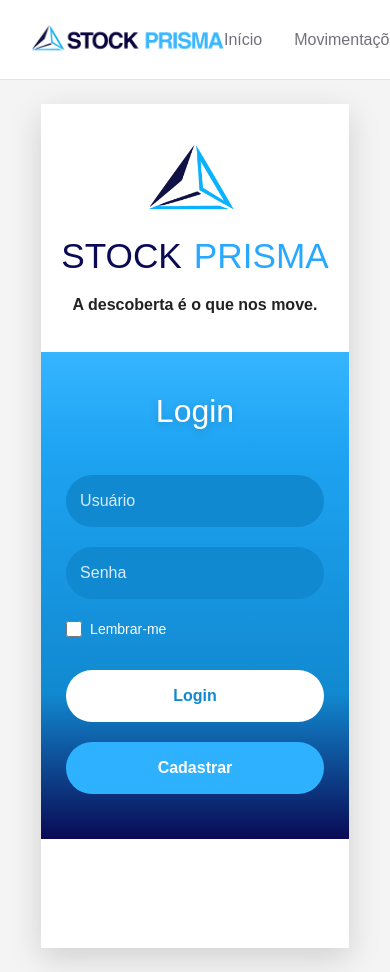
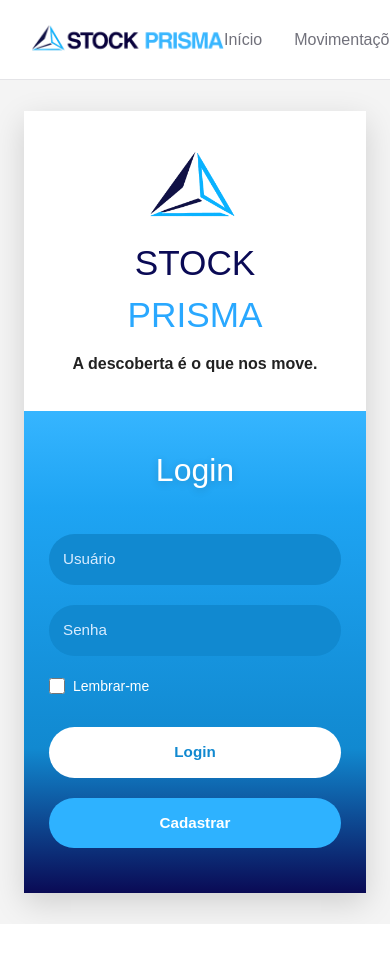
Before and after one commit to pajelive/stock-prisma, a Next.js app in the folder stock_prisma_interface/: page /login in a window 390 px wide. After the commit the page ends 924 px from the top, so only its background shows below. Built offline with nearby package versions, Linux system fonts and the light colour scheme.

Commit message:
Centralizando componente Login

```diff
--- a/stock_prisma_interface/src/components/TelaLogin.module.css
+++ b/stock_prisma_interface/src/components/TelaLogin.module.css
@@ -1,3 +1,7 @@
+/* ==========================================================
+   Container
+========================================================== */
+
 .container {
     width: 100%;
     max-width: 1200px;
@@ -5,39 +9,17 @@
 
     display: flex;
 
-    background: white;
+    background: #fff;
     border-radius: 30px;
     overflow: hidden;
 
-    box-shadow: 0 10px 30px rgba(0,0,0,.15);
+    box-shadow: 0 10px 30px rgba(0, 0, 0, 0.15);
 }
 
-.page{
-    min-height:100vh;
-    display:flex;
-    justify-content:center;
-    align-items:center;
-    padding:24px;
-    background:#f4f4f4;
-}
-/* Container principal */
 
-.container {
-    width: 90%;
-    max-width: 1200px;
-    height: 700px;
-
-    display: flex;
-
-    background-color: white;
-    border-radius: 30px;
-
-    overflow: hidden;
-
-    box-shadow: 0 10px 30px rgba(0,0,0,0.15);
-}
-
-/* Lado esquerdo */
+/* ==========================================================
+   Painel esquerdo
+========================================================== */
 
 .leftPanel {
     width: 55%;
@@ -50,11 +32,14 @@
     padding: 50px;
     text-align: center;
 }
+
 .logo {
     display: block;
+    width: 220px;
     height: auto;
     margin-bottom: 25px;
 }
+
 .leftPanel h1 {
     display: flex;
     justify-content: center;
@@ -63,8 +48,6 @@
 
     font-size: 4rem;
     color: #0A0A55;
-
-    text-align: center;
 }
 
 .leftPanel span {
@@ -72,7 +55,6 @@
 }
 
 .slogan {
-    width: 100%;
     margin-top: 10px;
 
     text-align: center;
@@ -81,10 +63,22 @@
     font-weight: bold;
     color: #222;
 }
-/* Lado direito */
+
+
+/* ==========================================================
+   Painel direito
+========================================================== */
 
 .rightPanel {
     width: 45%;
+
+    display: flex;
+    justify-content: center;
+    align-items: center;
+
+    padding: 50px 30px;
+
+    border-radius: 40px 0 0 40px;
 
     background: linear-gradient(
         to bottom,
@@ -93,37 +87,33 @@
         #1189D0 70%,
         #0A0A55 100%
     );
-
-    display: flex;
-    justify-content: center;
-    align-items: center;
-
-    border-radius: 40px 0 0 40px;
-    padding: 50px 30px;
 }
 
-/* Card Login */
+
+/* ==========================================================
+   Card Login
+========================================================== */
 
 .loginCard {
     width: 80%;
 }
 
 .loginCard h2 {
+    margin-bottom: 40px;
+
     color: white;
     font-size: 3rem;
-    margin-bottom: 40px;
-    text-shadow: 0 2px 8px rgba(0, 0, 0, 0.18);
+
+    text-shadow: 0 2px 8px rgba(0,0,0,.18);
 }
 
-/* Inputs */
+
+/* ==========================================================
+   Campos
+========================================================== */
 
 .inputBox {
     margin-bottom: 20px;
-    font-size:1rem;
-}
-.inputBox input:focus{
-    outline:none;
-    background:#0f7abf;
 }
 
 .inputBox input {
@@ -134,15 +124,27 @@
     border: none;
     border-radius: 30px;
 
-    background-color: #1189D0;
+    background: #1189D0;
     color: white;
+
+    font-size: 1rem;
+
+    transition: .2s;
 }
 
 .inputBox input::placeholder {
     color: #d9ecff;
 }
 
-/* Checkbox */
+.inputBox input:focus {
+    outline: none;
+    background: #0f7abf;
+}
+
+
+/* ==========================================================
+   Checkbox
+========================================================== */
 
 .rememberForgot {
     display: flex;
@@ -158,6 +160,7 @@
 .rememberForgot input {
     width: 16px;
     height: 16px;
+
     cursor: pointer;
 }
 
@@ -166,130 +169,146 @@
     user-select: none;
 }
 
-/* Botão Entrar */
 
-.btnLogin {
+/* ==========================================================
+   Botões
+========================================================== */
+
+.btnLogin,
+.btnRegister {
     width: 100%;
 
     padding: 15px;
 
-    border: none;
     border-radius: 30px;
 
-    background-color: white;
+    font-size: 1rem;
+    font-weight: bold;
+
+    transition: .2s;
+}
+
+.btnLogin {
+    margin-bottom: 20px;
+
+    border: none;
+
+    background: white;
     color: #1189D0;
 
-    font-weight: bold;
     cursor: pointer;
-    font-size:1rem;
-
-    margin-bottom: 20px;
 }
 
-/* Botão Cadastro */
+.btnLogin:hover {
+    transform: translateY(-2px);
+}
 
 .btnRegister {
     display: block;
-    font-size:1rem;
-
-    width: 100%;
-
-    padding: 15px;
 
     text-align: center;
+    text-decoration: none;
 
-    border-radius: 30px;
+    background: #2EB2FF;
+    color: white;
+}
 
-    background-color: #2EB2FF;
+.btnRegister:hover {
+    background: #39B8FF;
+}
 
-    color: white;
-    text-decoration: none;
-    font-weight: bold;
-}
-@media (max-width: 900px){
 
-    .container{
-        flex-direction:column;
-        max-width:650px;
-        min-height:auto;
+/* ==========================================================
+   Tablet
+========================================================== */
+
+@media (max-width: 900px) {
+
+    .container {
+        flex-direction: column;
+        max-width: 650px;
     }
 
-    .leftPanel{
-        width:100%;
-        padding:45px 35px 30px;
+    .leftPanel,
+    .rightPanel {
+        width: 100%;
     }
 
-    .rightPanel{
-        width:100%;
-        border-radius: 0 0 30px 30px;
-        padding:45px 35px;
+    .leftPanel {
+        padding: 45px 35px 30px;
     }
 
-    .logo{
-        width:180px;
+    .rightPanel {
+        padding: 45px 35px;
+        border-radius: 0 0 30px 30px;
     }
 
-    .leftPanel h1{
-        font-size:3rem;
+    .logo {
+        width: 180px;
     }
 
-    .loginCard{
-        width:100%;
-        max-width:450px;
-        margin:auto;
-    }
-}
-@media (max-width: 600px){
-
-    .page{
-        padding:0;
+    .leftPanel h1 {
+        font-size: 3rem;
     }
 
-    .container{
-        min-height:100vh;
-        border-radius:0;
+    .loginCard {
+        width: 100%;
+        max-width: 450px;
+        margin: auto;
     }
 
-    .leftPanel{
-        padding:35px 25px;
+}
+
+
+/* ==========================================================
+   Mobile
+========================================================== */
+
+@media (max-width: 600px) {
+
+    .container {
+        border-radius: 0;
     }
 
-    .logo{
-        width:135px;
-        margin-bottom:15px;
+    .leftPanel {
+        padding: 35px 25px;
     }
 
-    .leftPanel h1{
-        font-size:2.2rem;
-        text-align:center;
+    .rightPanel {
+        padding: 35px 25px 45px;
+        border-radius: 0;
     }
 
-    .slogan{
-        text-align:center;
-        font-size:1rem;
+    .logo {
+        width: 135px;
+        margin-bottom: 15px;
     }
 
-    .rightPanel{
-        padding:35px 25px 45px;
-        border-radius:0;
+    .leftPanel h1 {
+        flex-direction: column;
+        gap: 0;
+
+        font-size: 2.2rem;
     }
 
-    .loginCard{
-        width:100%;
+    .slogan {
+        font-size: 1rem;
     }
 
-    .loginCard h2{
-        font-size:2rem;
-        text-align:center;
+    .loginCard {
+        width: 100%;
     }
 
-    .inputBox input{
-        padding:14px;
+    .loginCard h2 {
+        text-align: center;
+        font-size: 2rem;
     }
 
+    .inputBox input,
     .btnLogin,
-    .btnRegister{
-        padding:14px;
-        font-size:1rem;
+    .btnRegister {
+        padding: 14px;
+        font-size: .95rem;
     }
+
 }
```
